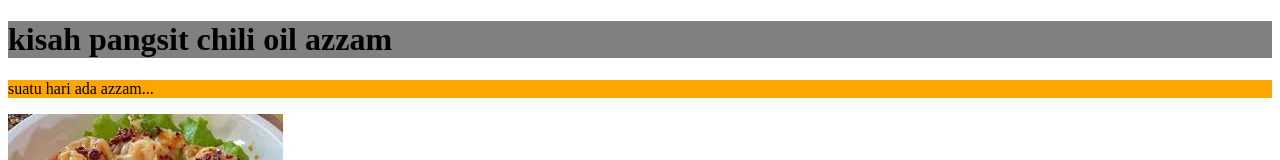
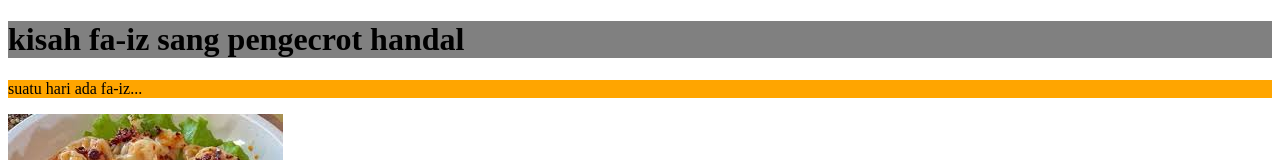
Before and after one commit to Abiy111/p, a plain HTML site: page index.html in a window 1280 px wide. Shown: the top 160 px of the page. Drawn offline with Linux system fonts and the light colour scheme.

Commit message:
Update index.html

```diff
--- a/index.html
+++ b/index.html
@@ -7,9 +7,9 @@
 
 </body>
 </html>
- <h1 style="background-color:Gray;">kisah pangsit chili oil azzam</h1>
-<p style="background-color:Orange;">suatu hari ada azzam...</p>
+ <h1 style="background-color:Gray;">kisah fa-iz sang pengecrot handal</h1>
+<p style="background-color:Orange;">suatu hari ada fa-iz...</p>
 
 <img src="Untitled.jpg" alt="pangsit">
 
- <p style="background-image: url('Untitled.jpg');">
+ <p style="background-image: url('h.jpg');">
```
